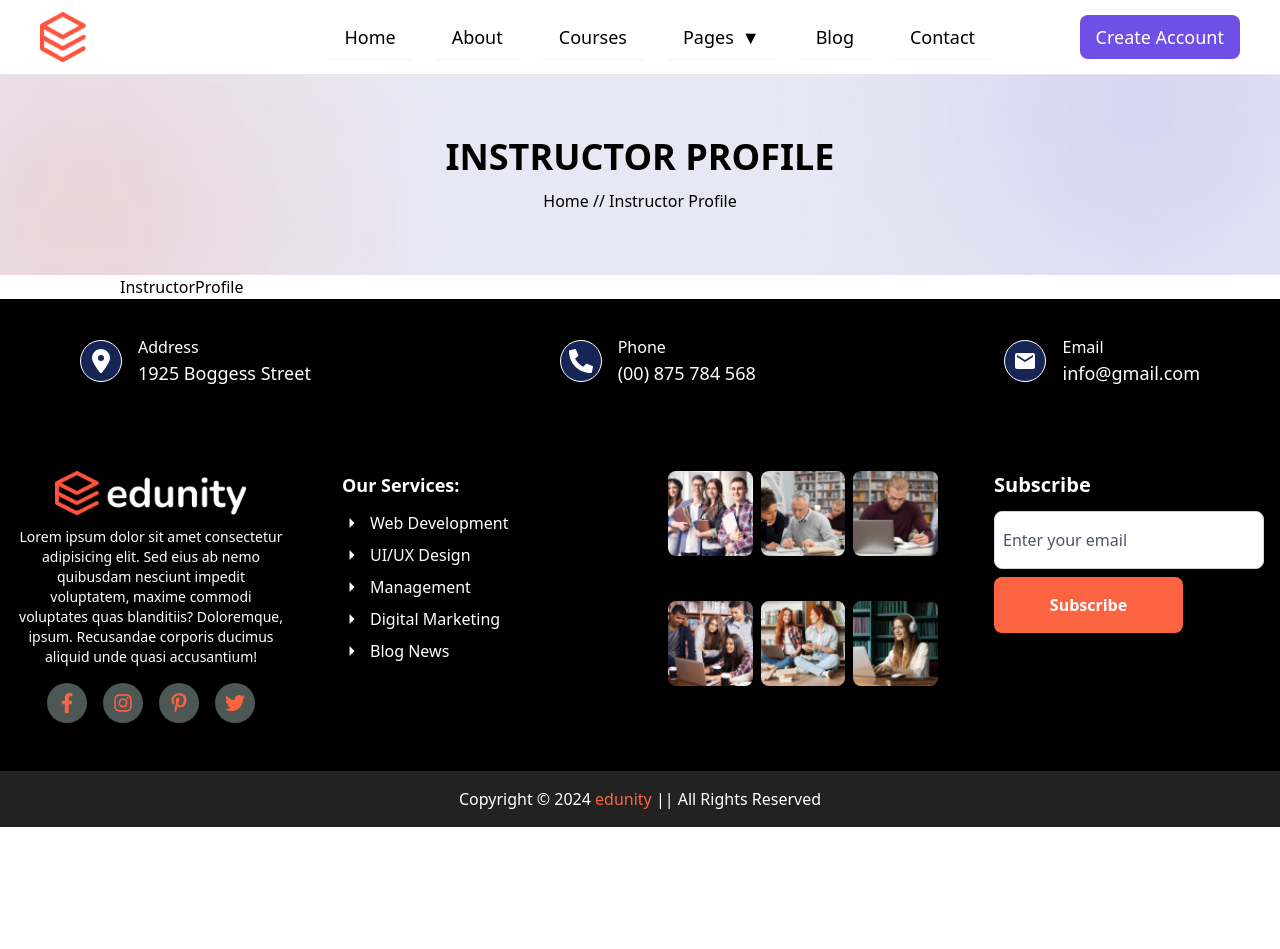
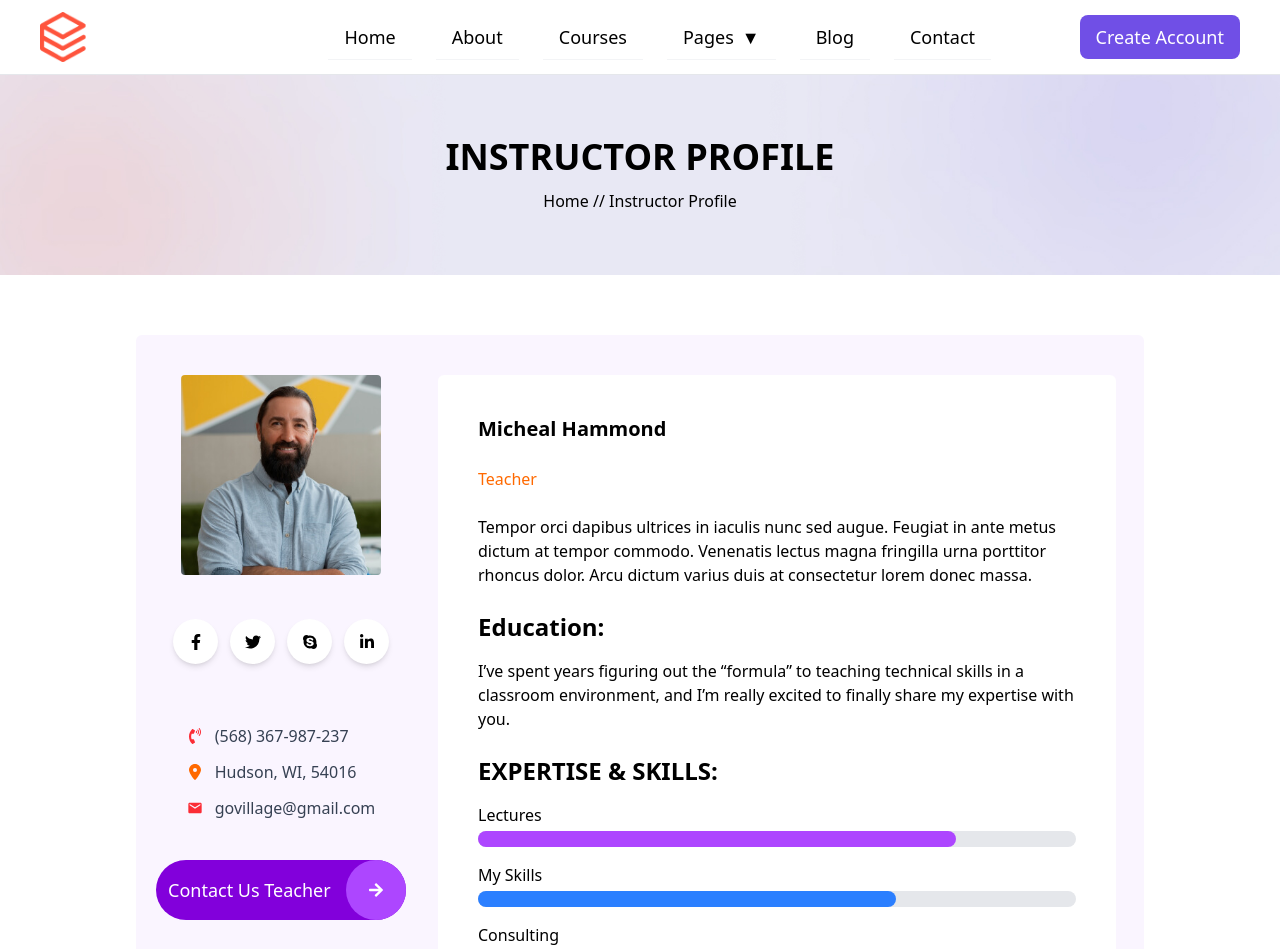
Before and after one commit to tech-cell-eg/round-2-courses-hub-front, a React (Vite) app: page /instructors/1 in a window 1280 px wide. Shown: the top 949 px of the page. Before the commit the page ends 827 px from the top, so only its background shows below. Built offline with nearby package versions, Linux system fonts and the light colour scheme.

Commit message:
create instructor profile

```diff
--- a/src/pages/Instructors/InstructorProfile.tsx
+++ b/src/pages/Instructors/InstructorProfile.tsx
@@ -1,5 +1,91 @@
+import { instructorCards } from "./data";
+import { useParams } from "react-router-dom";
+import { FaFacebookF, FaTwitter, FaSkype, FaLinkedinIn } from "react-icons/fa";
+import { FaPhoneVolume, FaArrowRight } from "react-icons/fa";
+import { FaLocationDot } from "react-icons/fa6";
+import { MdEmail } from "react-icons/md";
+import { Link } from "react-router-dom";
+
 const InstructorProfile = () => {
-    return <div>InstructorProfile</div>;
+    const { id } = useParams();
+    const instructor = instructorCards.find((instructor) => instructor.id === id);
+
+    if (!instructor) {
+        return <p>Instructor not found.</p>;
+    }
+
+    return (
+        <div className="py-15 px-4">
+            <div className="flex flex-col md:flex-row py-10 px-5 gap-8 bg-purple-50 rounded-md">
+                {/* Left Side */}
+                <div className="flex flex-col items-center gap-6">
+                    <img src={instructor.img} alt="Instructor" className="w-[200px] h-[200px] rounded-sm object-cover" />
+
+                    {/* Social Icons */}
+                    <div className="flex gap-3 py-5 px-3 items-center">
+                        {[FaFacebookF, FaTwitter, FaSkype, FaLinkedinIn].map((Icon, idx) => (
+                            <div key={idx} className="w-[45px] h-[45px] bg-white rounded-full flex items-center justify-center shadow-md">
+                                <Icon />
+                            </div>
+                        ))}
+                    </div>
+
+                    {/* Contact Info */}
+                    <div className="flex flex-col gap-3 py-4 text-gray-700">
+                        <div className="flex gap-3 items-center"><FaPhoneVolume className="text-red-500" /><p>(568) 367-987-237</p></div>
+                        <div className="flex gap-3 items-center"><FaLocationDot className="text-orange-500" /><p>Hudson, WI, 54016</p></div>
+                        <div className="flex gap-3 items-center"><MdEmail className="text-red-500" /><p>govillage@gmail.com</p></div>
+                    </div>
+
+                    {/* Contact Button */}
+                    <Link to={`/contact-us`} className="flex  items-center bg-purple-700 rounded-full text-white hover:bg-purple-800 transition w-[250px] h-[60px] justify-between">
+                        <span className="text-lg font-medium p-3">Contact Us Teacher</span>
+                        <div className="bg-purple-500 w-[60px] h-[60px] flex items-center justify-center rounded-full">
+                            <FaArrowRight />
+                        </div>
+                    </Link>
+                </div>
+
+                {/* Right Side */}
+                <div className="flex flex-col gap-6 bg-white w-full md:w-[70%] rounded-md p-6 md:p-10">
+                    <h1 className="text-lg md:text-xl font-bold">{instructor.name}</h1>
+                    <p className="text-orange-500">{instructor.job}</p>
+                    <p>
+                        Tempor orci dapibus ultrices in iaculis nunc sed augue. Feugiat in ante metus dictum at
+                        tempor commodo. Venenatis lectus magna fringilla urna porttitor rhoncus dolor. Arcu
+                        dictum varius duis at consectetur lorem donec massa.
+                    </p>
+
+                    {/* Education */}
+                    <div>
+                        <h2 className="text-xl md:text-2xl font-bold mb-4">Education:</h2>
+                        <p>
+                            I’ve spent years figuring out the “formula” to teaching technical skills in a classroom
+                            environment, and I’m really excited to finally share my expertise with you.
+                        </p>
+                    </div>
+
+                    {/* Expertise & Skills */}
+                    <div className="flex flex-col">
+                        <h2 className="text-xl md:text-2xl font-bold mb-4">EXPERTISE & SKILLS:</h2>
+
+                        {[
+                            { skill: "Lectures", percent: 80, color: "bg-purple-500" },
+                            { skill: "My Skills", percent: 70, color: "bg-blue-500" },
+                            { skill: "Consulting", percent: 90, color: "bg-green-500" },
+                        ].map(({ skill, percent, color }, index) => (
+                            <div key={index} className="mb-4">
+                                <h3 className="mb-1">{skill}</h3>
+                                <div className="w-full bg-gray-200 rounded-full h-4">
+                                    <div className={`${color} h-4 rounded-full`} style={{ width: `${percent}%` }}></div>
+                                </div>
+                            </div>
+                        ))}
+                    </div>
+                </div>
+            </div>
+        </div>
+    );
 };
 
 export default InstructorProfile;
--- /dev/null
+++ b/src/pages/Instructors/data.ts
@@ -0,0 +1,12 @@
+import { InstructorProps } from "../../types/types.ts";
+
+export const instructorCards: InstructorProps[] = [
+  { id: "1", img: "/instructor1.png", name: "Micheal Hammond", job: "Teacher" },
+  { id: "2", img: "/instructor2.png", name: "Sarah Johnson", job: "Teacher" },
+  { id: "3", img: "/instructor3.png", name: "James Anderson", job: "Teacher" },
+  { id: "4", img: "/instructor4.png", name: "Emily Roberts", job: "Teacher" },
+  { id: "5", img: "/instructor5.png", name: "David Smith", job: "Teacher" },
+  { id: "6", img: "/instructor6.png", name: "Jessica Brown", job: "Teacher" },
+  { id: "7", img: "/instructor7.png", name: "William Scott", job: "Teacher" },
+  { id: "8", img: "/instructor8.png", name: "Olivia Davis", job: "Teacher" },
+];
--- a/src/pages/Instructors/instructorCards.tsx
+++ b/src/pages/Instructors/instructorCards.tsx
@@ -1,17 +1,6 @@
 import InstructorCard from "./instructorCard.tsx";
-import { InstructorProps } from "../../types/types.ts";
 import { Link } from "react-router-dom";
-
-const instructorCards: InstructorProps[] = [
-  { id: "1", img: "/instructor1.png", name: "Micheal Hammond", job: "Teacher" },
-  { id: "2", img: "/instructor2.png", name: "Sarah Johnson", job: "Teacher" },
-  { id: "3", img: "/instructor3.png", name: "James Anderson", job: "Teacher" },
-  { id: "4", img: "/instructor4.png", name: "Emily Roberts", job: "Teacher" },
-  { id: "5", img: "/instructor5.png", name: "David Smith", job: "Teacher" },
-  { id: "6", img: "/instructor6.png", name: "Jessica Brown", job: "Teacher" },
-  { id: "7", img: "/instructor7.png", name: "William Scott", job: "Teacher" },
-  { id: "8", img: "/instructor8.png", name: "Olivia Davis", job: "Teacher" },
-];
+import { instructorCards } from "./data";
 
 function InstructorCards() {
   return (
@@ -20,7 +9,9 @@ function InstructorCards() {
       <h1 className="font-bold text-blue-950 text-xl md:text-3xl lg:text-4xl">Meet Our Instructor</h1>
       <div className="grid grid-cols-1 md:grid-cols-2 lg:grid-cols-4 gap-5">
         {instructorCards.map((card) => (
-          <InstructorCard key={card.id} card={card} />
+          <Link to={`/instructors/${card.id}`}>
+            <InstructorCard key={card.id} card={card} />
+          </Link>
         ))}
       </div>
     </div>
```
